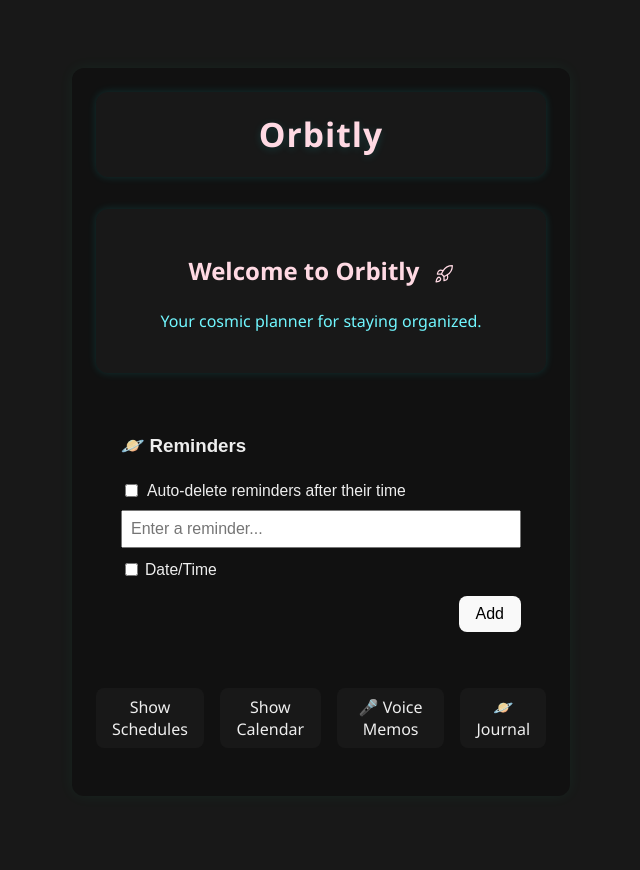
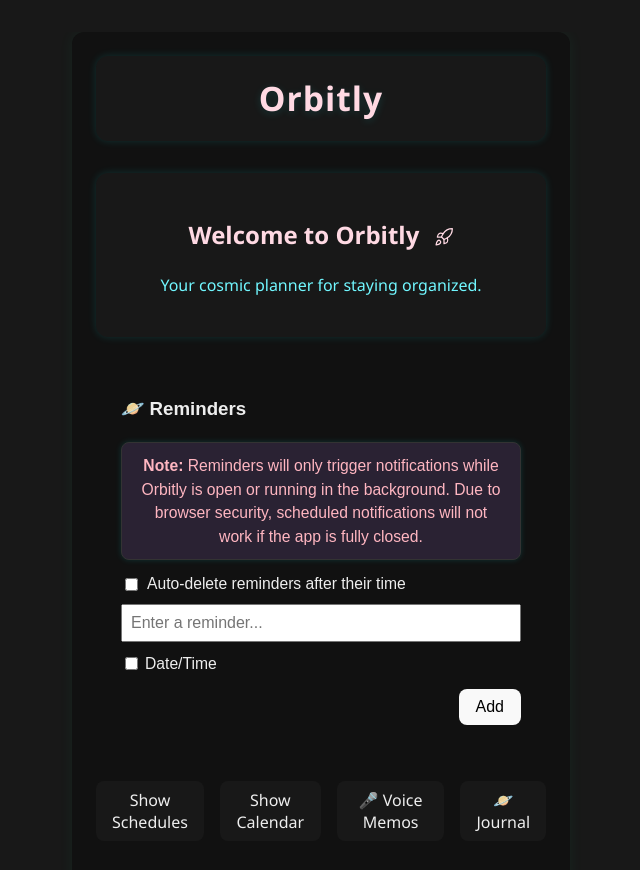
Before and after one commit to XMP-GLITCH/Orbitly, a React (Vite) app: page / in a window 1280 px wide. Shown: the top 870 px of the page, without its empty margins (351-991 px from the left). Built offline with nearby package versions, Linux system fonts and the light colour scheme.

Commit message:
UX: Add haptic feedback to Reminders and Calendar, improve fixed width and native feel

```diff
--- a/src/Calendar.jsx
+++ b/src/Calendar.jsx
@@ -120,13 +120,20 @@ function Calendar({ onClose }) {
     });
   }
 
+  // Helper to trigger haptic feedback
+  function triggerHaptic() {
+    if (navigator.vibrate) {
+      navigator.vibrate([30]); // short pulse
+    }
+  }
+
   return (
     <div style={{ background: '#181818', borderRadius: 12, boxShadow: '0 0 8px #0ff2', color: '#eee', position: 'relative', padding: '1.5rem', margin: 0 }}>
       <h3 style={{ color: '#ffd9e3', marginBottom: 12, textAlign: 'center' }}>🗓️ Calendar</h3>
       <div style={{ display: 'flex', alignItems: 'center', justifyContent: 'space-between', marginBottom: 16, position: 'relative' }}>
-        <button onClick={() => setCurrentMonth(m => ({ year: m.month === 0 ? m.year - 1 : m.year, month: m.month === 0 ? 11 : m.month - 1 }))} style={navBtnStyle}>&lt;</button>
+        <button onClick={() => { triggerHaptic(); setCurrentMonth(m => ({ year: m.month === 0 ? m.year - 1 : m.year, month: m.month === 0 ? 11 : m.month - 1 })); }} style={navBtnStyle}>&lt;</button>
         <span style={{ fontWeight: 600, fontSize: '1.1em', color: '#71f7ff', textAlign: 'center', flex: 1 }}>{monthName} {currentMonth.year}</span>
-        <button onClick={() => setCurrentMonth(m => ({ year: m.month === 11 ? m.year + 1 : m.year, month: m.month === 11 ? 0 : m.month + 1 }))} style={navBtnStyle}>&gt;</button>
+        <button onClick={() => { triggerHaptic(); setCurrentMonth(m => ({ year: m.month === 11 ? m.year + 1 : m.year, month: m.month === 11 ? 0 : m.month + 1 })); }} style={navBtnStyle}>&gt;</button>
         {onClose && (
           <button
             onClick={onClose}
@@ -168,7 +175,7 @@ function Calendar({ onClose }) {
                 return (
                   <td key={j} style={{ padding: 0, textAlign: 'center' }}>
                     <button
-                      onClick={() => setSelectedDate(dateStr)}
+                      onClick={() => { triggerHaptic(); setSelectedDate(dateStr); }}
                       style={{
                         width: 32, height: 32, borderRadius: '50%', border: 'none',
                         background: isSelected ? '#71f7ff' : isToday ? '#222' : '#181818',
--- a/src/Reminders.jsx
+++ b/src/Reminders.jsx
@@ -141,15 +141,83 @@ function Reminders() {
     } catch {}
   }, [autoDelete]);
 
+  // Helper to play reminder sound
+  function playReminderSound() {
+    try {
+      const audio = new Audio('/assets/orbitly-reminder.mp3');
+      audio.currentTime = 0;
+      audio.play().catch(() => {});
+    } catch {}
+  }
+
+  // Helper to trigger haptic feedback
+  function triggerHaptic() {
+    if (navigator.vibrate) {
+      navigator.vibrate([30, 30, 30]); // triple short pulse
+    }
+  }
+
+  // Helper to schedule a notification for a reminder
+  function scheduleReminderNotification(reminder, idx) {
+    if (!('Notification' in window) || Notification.permission !== 'granted') return;
+    if (!reminder.date || !reminder.time) return;
+    const dt = new Date(reminder.date + 'T' + reminder.time);
+    const now = new Date();
+    const timeout = dt - now;
+    if (timeout > 0) {
+      setTimeout(() => {
+        new Notification('Orbitly Reminder', {
+          body: reminder.task + (reminder.date && reminder.time ? ` (${new Date(reminder.date + 'T' + reminder.time).toLocaleString()})` : ''),
+        });
+        playReminderSound();
+        triggerHaptic();
+      }, timeout);
+    }
+  }
+
+  // Reschedule notifications for all reminders with a future date/time
+  useEffect(() => {
+    if (!('Notification' in window) || Notification.permission !== 'granted') return;
+    reminders.forEach((rem, idx) => {
+      if (rem.date && rem.time) {
+        const dt = new Date(rem.date + 'T' + rem.time);
+        if (dt > new Date()) {
+          scheduleReminderNotification(rem, idx);
+        }
+      }
+    });
+  }, [reminders]);
+
+  // Helper to wrap a handler with haptic feedback
+  function withHaptics(fn) {
+    return (...args) => {
+      triggerHaptic();
+      fn(...args);
+    };
+  }
+
   return (
     <div style={styles.wrapper}>
       <h3>🪐 Reminders</h3>
+      <div style={{
+        background: '#2a2233',
+        color: '#ffb6c1',
+        borderRadius: 8,
+        padding: '0.7em 1em',
+        marginBottom: 12,
+        fontSize: '0.98em',
+        boxShadow: '0 0 6px #0ff2',
+        border: '1px solid #333',
+        textAlign: 'center',
+      }}>
+        <strong>Note:</strong> Reminders will only trigger notifications while Orbitly is open or running in the background. Due to browser security, scheduled notifications will not work if the app is fully closed.
+      </div>
       <div style={{ display: 'flex', alignItems: 'center', justifyContent: 'space-between', marginBottom: 8 }}>
         <label style={{ color: '#eee', display: 'flex', alignItems: 'center', gap: 6, fontSize: '0.98em' }}>
           <input
             type="checkbox"
             checked={autoDelete}
-            onChange={e => setAutoDelete(e.target.checked)}
+            onChange={withHaptics(e => setAutoDelete(e.target.checked))}
             style={{ accentColor: '#71f7ff' }}
           />
           Auto-delete reminders after their time
@@ -169,7 +237,7 @@ function Reminders() {
               <input
                 type="checkbox"
                 checked={showDateTime}
-                onChange={e => setShowDateTime(e.target.checked)}
+                onChange={withHaptics(e => setShowDateTime(e.target.checked))}
                 style={{ accentColor: '#71f7ff' }}
               />
               Date/Time
@@ -191,7 +259,7 @@ function Reminders() {
               />
             </div>
           )}
-          <button onClick={addReminder} style={{ ...styles.button, marginTop: 8, alignSelf: 'flex-end' }}>Add</button>
+          <button onClick={withHaptics(addReminder)} style={{ ...styles.button, marginTop: 8, alignSelf: 'flex-end' }}>Add</button>
         </div>
       </div>
       <ul style={styles.list}>
@@ -200,8 +268,8 @@ function Reminders() {
             <div style={{ display: 'flex', justifyContent: 'space-between', alignItems: 'center', marginBottom: 4 }}>
               <span style={{ color: '#aaa', fontSize: '0.85em' }}>{item.date && item.time ? new Date(item.date + 'T' + item.time).toLocaleString() : '\u2014'}</span>
               <div>
-                <button onClick={() => startEdit(index)} style={{ background: 'none', border: 'none', color: '#ffd9e3', fontSize: '1.1em', cursor: 'pointer', padding: 0, marginRight: 8 }} title="Edit">✏️</button>
-                <button onClick={() => deleteReminder(index)} style={{ background: 'none', border: 'none', color: '#ff6b6b', fontSize: '1.1em', cursor: 'pointer', padding: 0 }} title="Delete">🗑️</button>
+                <button onClick={withHaptics(() => startEdit(index))} style={{ background: 'none', border: 'none', color: '#ffd9e3', fontSize: '1.1em', cursor: 'pointer', padding: 0, marginRight: 8 }} title="Edit">✏️</button>
+                <button onClick={withHaptics(() => deleteReminder(index))} style={{ background: 'none', border: 'none', color: '#ff6b6b', fontSize: '1.1em', cursor: 'pointer', padding: 0 }} title="Delete">🗑️</button>
               </div>
             </div>
             {editingIdx === index ? (
@@ -239,7 +307,7 @@ function Reminders() {
                   </div>
                 )}
                 <div style={{ display: 'flex', justifyContent: 'flex-end', gap: 8, marginTop: 4 }}>
-                  <button onClick={() => saveEdit(index)} style={{
+                  <button onClick={withHaptics(() => saveEdit(index))} style={{
                     background: '#71f7ff',
                     color: '#181818',
                     border: 'none',
@@ -250,7 +318,7 @@ function Reminders() {
                     cursor: 'pointer',
                     transition: 'background 0.2s',
                   }}>Save</button>
-                  <button onClick={cancelEdit} style={{
+                  <button onClick={withHaptics(cancelEdit)} style={{
                     background: 'none',
                     border: '1px solid #333',
                     color: '#ffd9e3',
--- a/src/index.css
+++ b/src/index.css
@@ -27,7 +27,29 @@ html, body {
   margin: 0;
   padding: 0;
   min-height: 100vh;
-  width: 100vw;
+  width: 100vw !important;
+  min-width: 100vw !important;
+  max-width: 100vw !important;
+  overflow-x: hidden !important;
+  overscroll-behavior-x: none !important;
+}
+
+@media (max-width: 600px) {
+  html, body {
+    position: fixed !important;
+    left: 0;
+    right: 0;
+    width: 100vw !important;
+    min-width: 100vw !important;
+    max-width: 100vw !important;
+    overflow-x: hidden !important;
+    overscroll-behavior-x: none !important;
+  }
+  .full-width, .calendar, .journal, .reminders, .schedule, .voice-memos {
+    width: 100vw !important;
+    max-width: 100vw !important;
+    box-sizing: border-box !important;
+  }
 }
 
 h1 {
@@ -125,8 +147,15 @@ button:focus-visible {
 @media (max-width: 600px) {
   .full-width, .calendar, .journal, .reminders, .schedule, .voice-memos {
     width: 100vw !important;
-    min-width: 0 !important;
     max-width: 100vw !important;
     box-sizing: border-box !important;
   }
 }
+
+#root, .app, .orbitly-main, main {
+  width: 100vw !important;
+  min-width: 100vw !important;
+  max-width: 100vw !important;
+  box-sizing: border-box !important;
+  overflow-x: hidden !important;
+}
```
